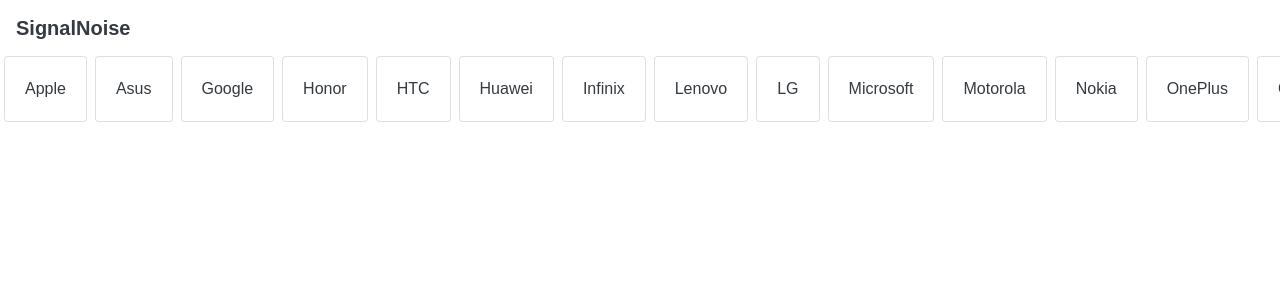
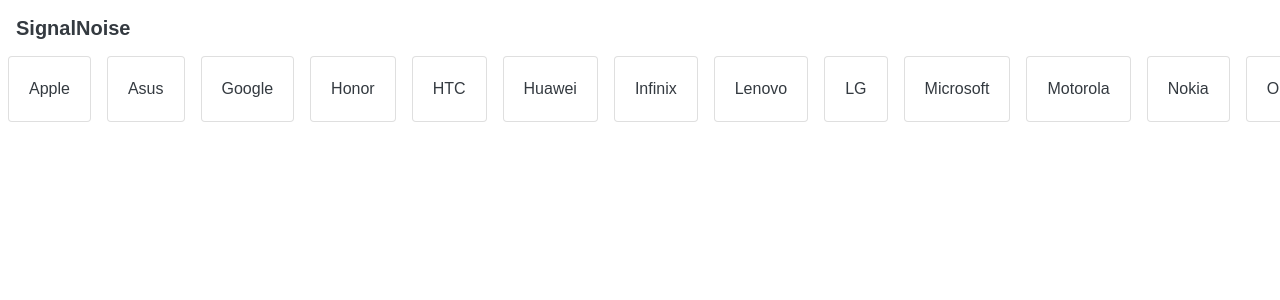
Before and after one commit to signalnoiseongithub/www, a Jekyll site: the page built from smartphone.html, in a window 1280 px wide. Shown: the top 300 px of the page. Built offline with Jekyll 4.4.1, drawn with Linux system fonts in a browser that asks for light colours; some web fonts are replaced.

Commit message:
Update smartphone.html

```diff
--- a/smartphone.html
+++ b/smartphone.html
@@ -7,7 +7,7 @@ title: Smartphone
   <nav class="row d-flex flex-row flex-nowrap overflow-auto">
 
     {% for smartphone in site.data.navigation.smartphone %}
-    <div class="col-auto px-1">
+    <div class="col-auto px-2">
       <div class="card">
         <div class="card-body">
           <p class="card-text">
```
